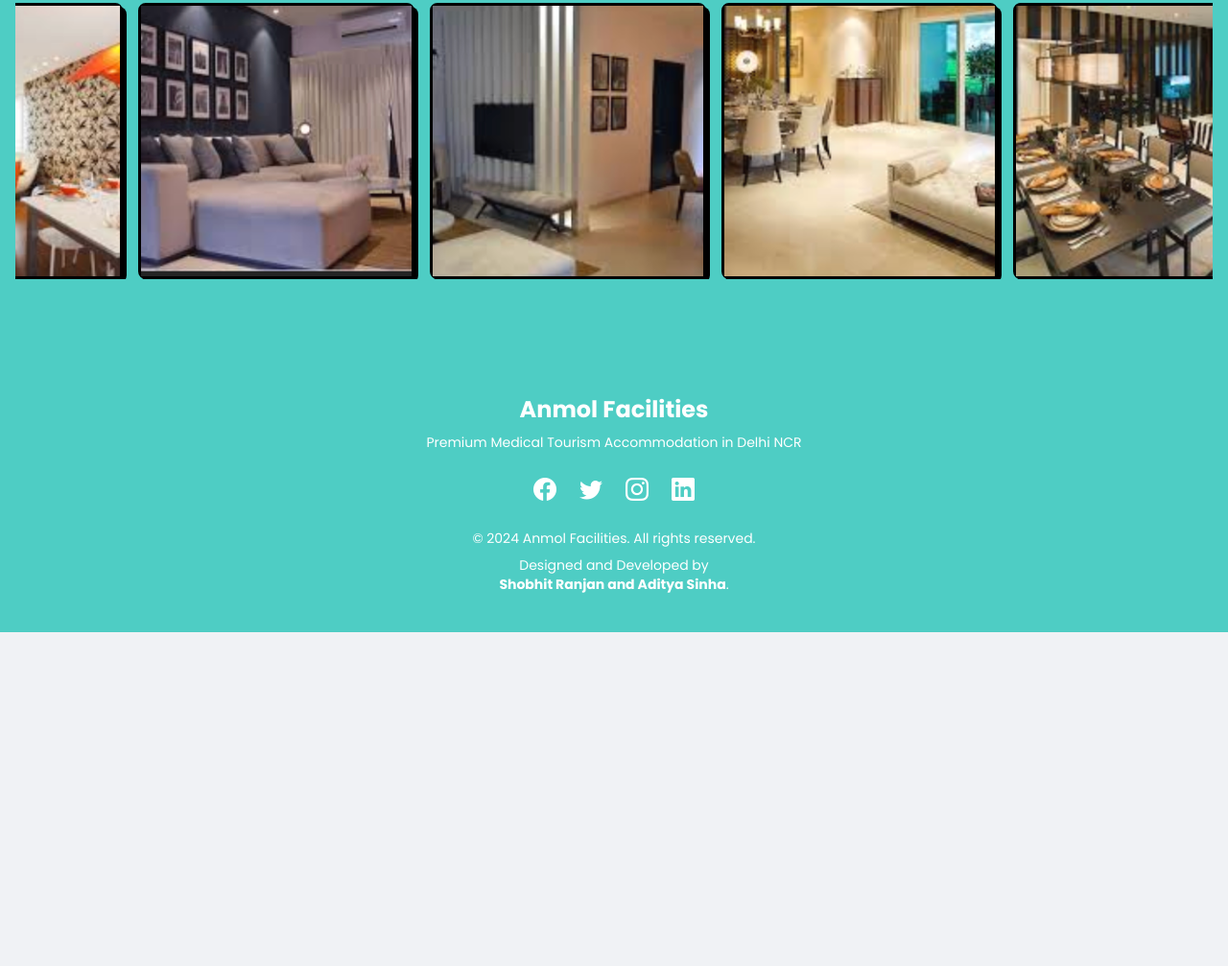
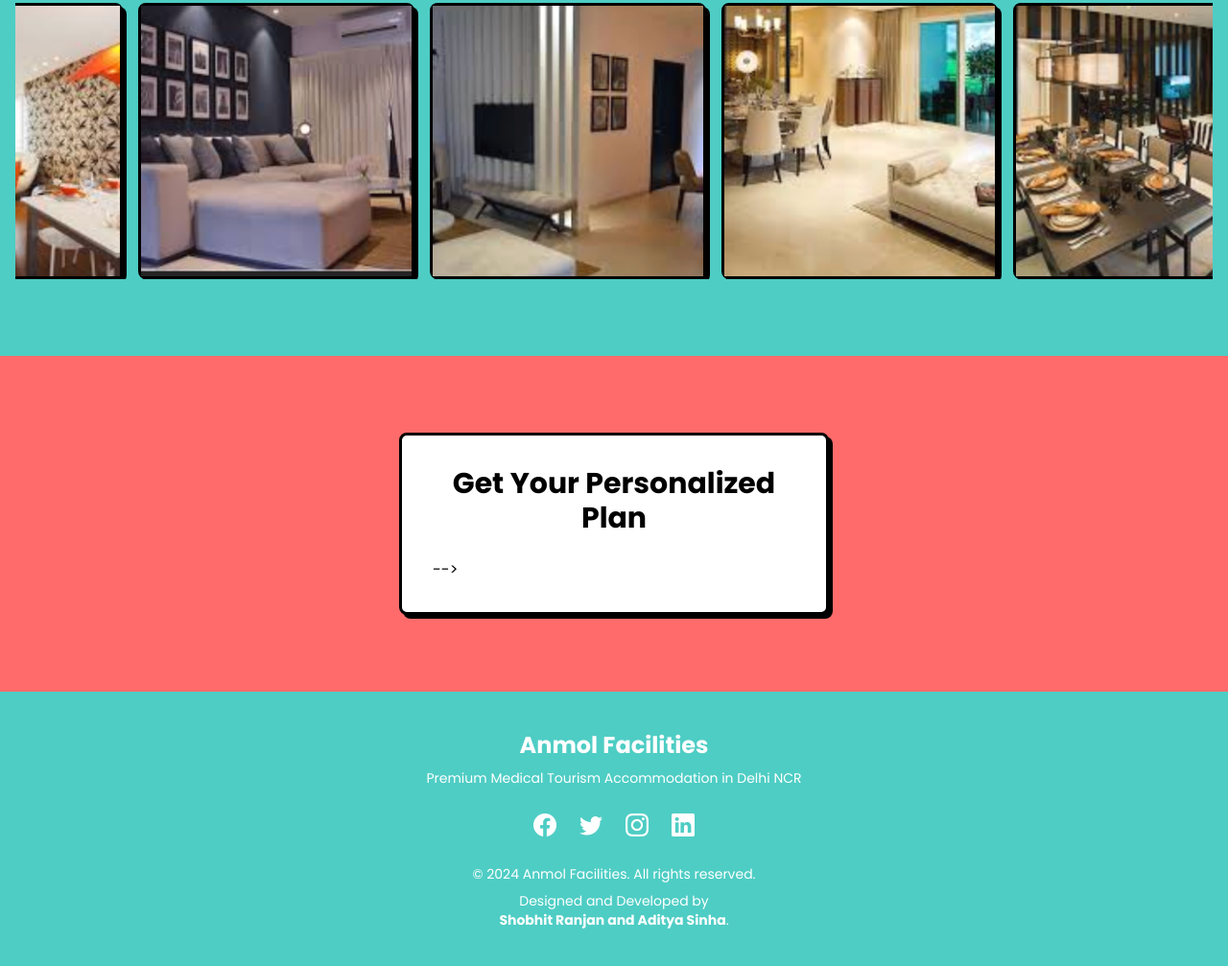
Before and after one commit to adityanation/Premium-Medical-Tourism-Accommodation-in-Delhi-NCR, a plain HTML site: page index.html in a window 1280 px wide. Shown: the part 1173-2180 px from the top of the page at 96% size. Before the commit the page ends 1832 px from the top, so only its background shows below. Drawn offline with nearby package versions, Linux system fonts and the light colour scheme.

Commit message:
Update index.html

```diff
--- a/index.html
+++ b/index.html
@@ -279,7 +279,51 @@
             </div>
 
         </section>
+<section id="contact" class="py-20 px-4 bg-[#FF6B6B]">
+            <div class="container mx-auto max-w-md">
+                <div class="bg-white p-8 neu-border rounded-lg">
+                    <h2 class="text-3xl font-bold text-center mb-6">Get Your Personalized Plan</h2>
+                    <form onsubmit="handleSubmit(event)" class="space-y-6"> -->
+<!--                         <section id="contact" class="py-20 px-4 bg-[#FF6B6B]">
+                            <div class="container mx-auto max-w-md">
+                                <div class="bg-white p-6 md:p-8 neu-border rounded-lg">
+                                    <h2 class="text-2xl md:text-3xl font-bold text-center mb-6">Get Your Personalized Plan</h2>
+                                    <form onsubmit="handleSubmit(event)" class="space-y-4 md:space-y-6">
+                        <div>
+                            <label class="block font-bold mb-2">Full Name</label>
+                            <input type="text" required class="w-full p-3 neu-border">
+                        </div>
+                        <div>
+                            <label class="block font-bold mb-2">Email</label>
+                            <input type="email" required class="w-full p-3 neu-border">
+                        </div>
+                        <div>
+                            <label class="block font-bold mb-2">Phone</label>
+                            <input type="tel" required class="w-full p-3 neu-border">
+                        </div>
+                        <div>
+                            <label class="block font-bold mb-2">Expected Stay Duration</label>
+                            <input type="text" required class="w-full p-3 neu-border">
+                        </div>
+                        <div>
+                            <label class="block font-bold mb-2">Your Country</label>
+                            <input type="text" required class="w-full p-3 neu-border">
+                        </div>
+                        <div>
+                            <label class="block font-bold mb-2">Your Whatsapp No </label>
+                            <input type="text" required class="w-full p-3 neu-border">
+                        </div>
+                        <a href="https://wa.me/+917678529793?text=Hi%2C%20I'm%20interested%20in%20the%20facilities%20provided%20by%20your%20company.%20Can%20we%20discuss%20more%3F"
+                   target="_blank"
+                   class="w-full block text-center bg-[#4ECDC4] text-white py-4 neu-border neu-button font-bold" >
+                   <span>Chat with us Now!     </span>
 
+                    <i class="bi bi-whatsapp text-2xl"></i>
+                </a>
+                    </form>
+                </div>
+            </div>
+        </section>
         <!-- Contact Form Section -->
         <!-- <section id="contact" class="py-20 px-4 bg-[#FF6B6B]">
             <div class="container mx-auto max-w-md">
```
